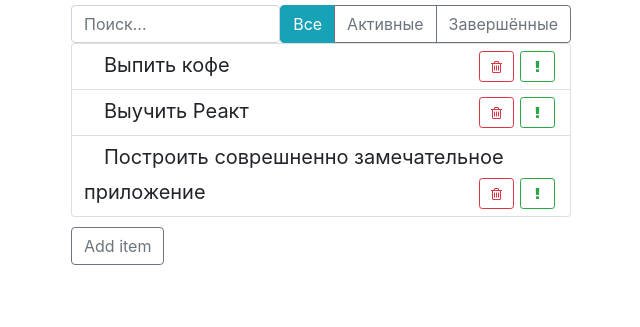
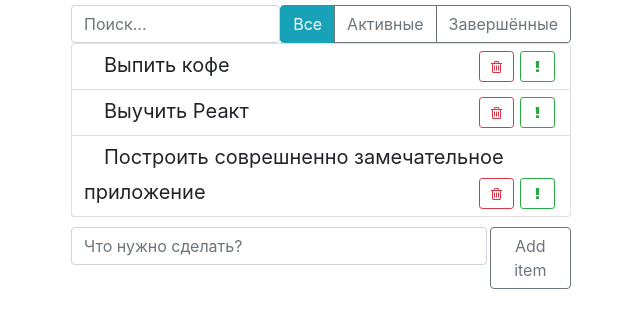
Before and after one commit to Vasya24/My-first-react-app, a React app: page / in a window 1280 px wide. Shown: the part 131-458 px from the top of the page, without its empty margins (319-959 px from the left). Built offline with nearby package versions, Linux system fonts and the light colour scheme.

Commit message:
preventDefault() for new item add added

```diff
--- a/src/components/app/app.js
+++ b/src/components/app/app.js
@@ -32,7 +32,7 @@ maxId = 100;
 
     deleteItem = (id) => {
       this.setState(({todoData}) => {
-        const idx = todoData.findIndex((el) => el.id == id);
+        const idx = todoData.findIndex((el) => el.id === id);
 
 
         const newArray = [
--- a/src/components/item-add-form/item-add-form.css
+++ b/src/components/item-add-form/item-add-form.css
@@ -1,3 +1,7 @@
 .item-add-form {
     margin-top: 10px;
 }
+
+.item-add-form input {
+    margin-right: 3px;
+}
--- a/src/components/item-add-form/item-add-form.js
+++ b/src/components/item-add-form/item-add-form.js
@@ -1,12 +1,34 @@
 import React, {Component} from 'react';
 import './item-add-form.css';
 export default class ItemAddForm extends Component {
+
+    state = {
+        label: ''
+    };
+
+    onLabelChange = (e) => {
+        this.setState({
+            label: e.target.value
+        });
+    };
+
+onSubmit = (e) => {
+    e.preventDefault();
+    this.props.onItemAdded(this.state.label);
+}
+
     render() {
         return(
-            <div className="item-add-form">
+            <form className="item-add-form d-flex"
+            onSubmit = {this.onSubmit}>
+            <input type="text"
+            className = "form-control"
+            onChange = {this.onLabelChange}
+            placeholder="Что нужно сделать?" />
                 <button className="btn btn-outline-secondary"
-                onClick={() => this.props.onItemAdded("Heeeeeey")}>Add item</button>
-            </div>
+                >Add item
+                </button>
+            </form>
         )
     }
 }
```
